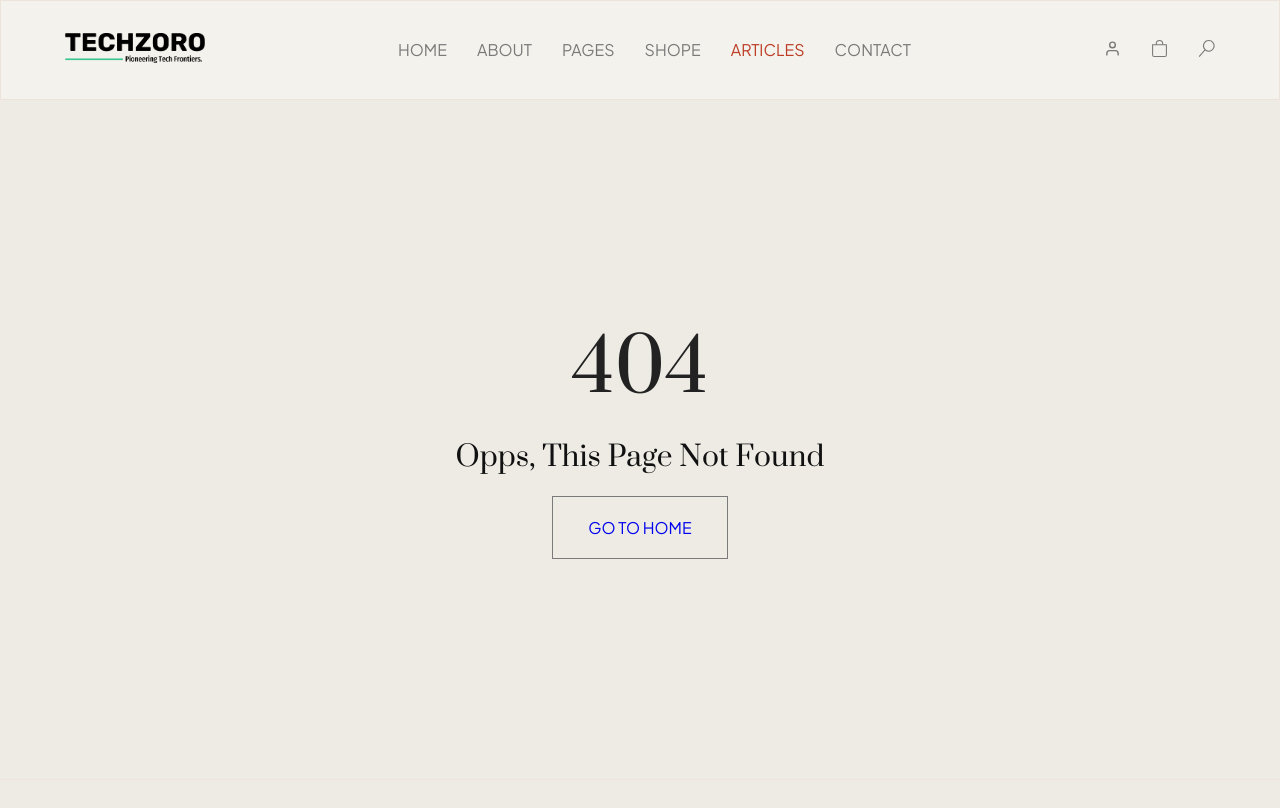
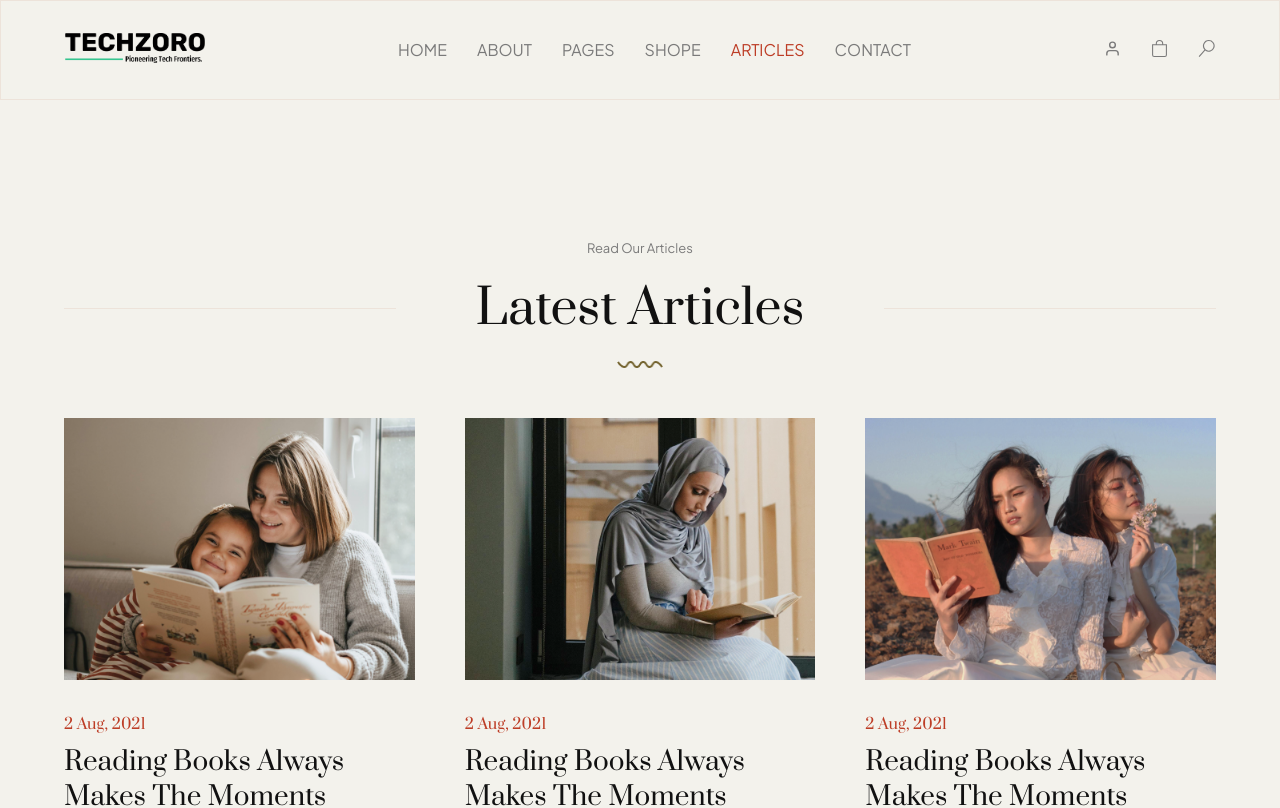
Before and after one commit to LaxmanZ/book-ecommerce-reactjs, a React (Vite) app: page /articles in a window 1280 px wide. Shown: the top 808 px of the page. Built offline with nearby package versions, Linux system fonts and the light colour scheme.

Commit message:
created article page

```diff
--- /dev/null
+++ b/src/pages/Article.jsx
@@ -0,0 +1,15 @@
+import LatestArticle from '../components/latestArticle/LatestArticle';
+
+const Article = () => {
+  return (
+    <div
+      style={{
+        marginTop: '-40px',
+      }}
+    >
+      <LatestArticle />
+    </div>
+  );
+};
+
+export default Article;
--- a/src/router/Router.jsx
+++ b/src/router/Router.jsx
@@ -4,6 +4,7 @@ import Home from '../pages/Home';
 import NotFound from '../pages/notfound/NotFound';
 import Navbar from '../components/navbar/Navbar';
 import Footer from '../components/footer/Footer';
+import Article from '../pages/Article';
 
 const Router = () => {
   return (
@@ -12,6 +13,7 @@ const Router = () => {
       <Routes>
         <Route path="/" element={<Home />} />
         <Route path="*" element={<NotFound />} />
+        <Route path="/articles" element={<Article />} />
       </Routes>
       <Footer />
     </BrowserRouter>
```
